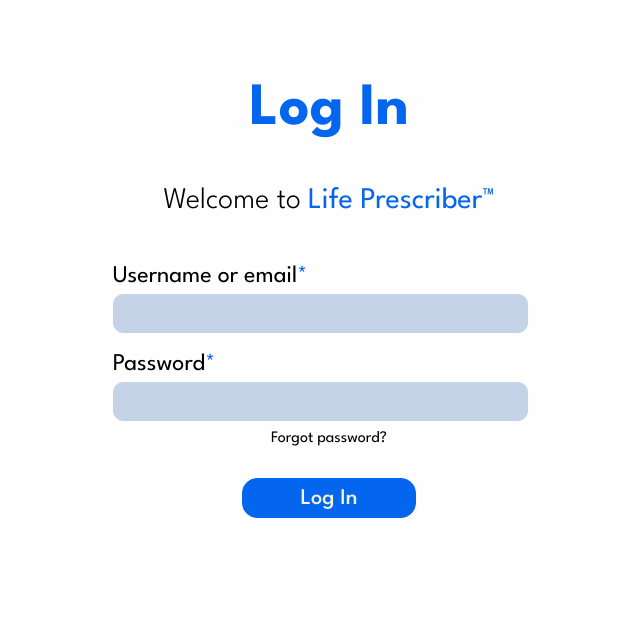
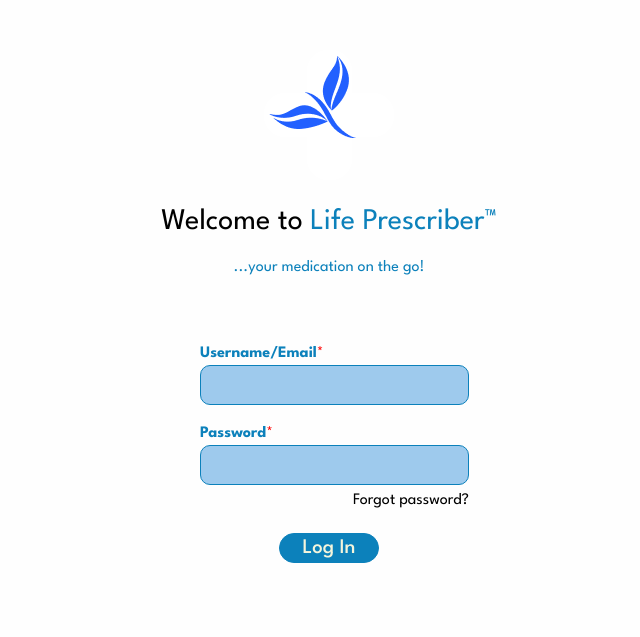
Before and after one commit to olugbeminiyi2000/MedHack_Life_Prescriber, a Django app: page /prescription_ongo/custom_login/ in a window 1280 px wide. Shown: the top 637 px of the page, without its empty margins (311-951 px from the left). Run offline with Django 4.2, Linux system fonts and the light colour scheme; parts of the project's set-up code (start-up, migrations or seed data) failed here and were passed over; some libraries are stand-ins or nearby versions.

Commit message:
custome login styling

```diff
--- a/Life_Prescriber/prescription_ongo/forms2.py
+++ b/Life_Prescriber/prescription_ongo/forms2.py
@@ -9,5 +9,5 @@
         fields = ("first_name", "last_name", "email") + UserCreationForm.Meta.fields
 
 class ClinicUserLoginForm(forms.Form):
-    username_or_email = forms.CharField(max_length=300)
-    password = forms.CharField(widget=forms.PasswordInput)
+    username_or_email = forms.CharField(label='Username/Email', max_length=300)
+    password = forms.CharField(label='Password', widget=forms.PasswordInput)
--- a/Life_Prescriber/prescription_ongo/static/styles/custom_login.css
+++ b/Life_Prescriber/prescription_ongo/static/styles/custom_login.css
@@ -6,91 +6,136 @@
     font-style: normal;
     margin: 0;
     padding: 0;
+    box-sizing: border-box;
 }
 
 body {
     background-color: #fefefeef;
-    min-height: 75vh;
+}
+
+.form-container {
+    display: flex;
+    flex-direction: column;
+    justify-content: center;
+    align-items: center;
+    flex-wrap: wrap;
+    padding: 50px 15px;
+}
+
+#logo-div {
+    display: flex;
+    justify-content: center;
+    align-items: center;
+    flex-wrap: wrap;
+    width: 130px;
+    height: 130px;
+}
+
+#logo {
+    height: 100%;
     width: 100%;
+}
+
+.form-elements {
     display: flex;
     flex-direction: column;
     align-items: center;
-    justify-content: center;
+    padding-top: 20px;
+    padding-bottom: 45px;
+    line-height: 45px;
+    text-align: center;
 }
 
-.form-elements {
-    margin: 50px 0px 50px 0px;
-}
-
-.form-h1 {
-    text-align: center;
-    font-weight: 700;
-    font-size: 60px;
-    color: rgb(4 102 238);
+.form-element p {
+    text-align: end;
 }
 
 .form-elements h2 {
-    text-align: center;
     font-size: 30px;
-    font-weight: 300;
 }
 
 .form-elements span {
-    color: rgb(4 102 238);
+    color: #0c81bb;
+}
+
+.form-elements1 {
+    display: flex;
+    flex-direction: column;
+    align-items: end;
+    flex-wrap: wrap;
+}
+
+#div_id_username_or_email {
+    display: flex;
+    flex-direction: column;
+    justify-content: center;
+    align-items: flex-start;
+    flex-wrap: wrap;
+    padding-top: 15px;
+    line-height: 8px;
+}
+
+#div_id_password {
+    display: flex;
+    flex-direction: column;
+    justify-content: center;
+    align-items: flex-start;
+    flex-wrap: wrap;
+    padding-top: 25px;
+    line-height: 8px;
+}
+
+.mb-3 {
+    padding-right: 10px;
+}
+
+.form-label {
+    font-size: 16px;
+    font-weight: bold;
+    color: #0c81bb;
+}
+
+span.asteriskField {
+    color: red;
 }
 
 input {
-    background: #c4d3e8;
-    min-width: 87%;
-    max-width: 87%;
-    height: 35px;
+    background: #3690d97a;
+    height: 40px;
     font-size: 1.5rem;
-    border: 1px solid rgb(196, 211, 232);
+    border: 1px solid #0c81bb;
     border-radius: 10px;
     outline: none;
     margin-top: 7px;
-    padding: 1px 5px;
+    padding: 1px 8px;
 }
 
-input:focus {
-    border: 1px solid rgb(4 102 238);
-}
-
-.mb-3 {
-    font-size: 1.5rem;
-    margin-left: 31px;
-}
-
-#div_id_username_or_email {
-    margin-bottom: 20px;
-}
-
-#div_id_password.mb-3 {
-    padding-bottom: 10px;
+.form-control {
+    width: 100%;
 }
 
 #forgot-password {
-    text-align: center;
+    padding-top: 8px;
+    padding-right: 10px;
 }
-
 #forgot-password a {
     text-decoration: none;
     color: black;
 }
 
 #signin_custom {
-    height: 40px;
-    width: 35%;
-    margin-top: 32px;
-    border: 1px solid rgb(4 102 238);
-    border-radius: 15px;
-    background: rgb(4 102 238);
-    font-size: 1.4rem;
+    height: 30px;
+    width: 100px;
+    border: 1px solid #0c81bb;
+    border-radius: 18px;
+    background: #0c81bb;
+    font-size: 1.3rem;
     font-weight: 500;
     color: beige;
 }
 
 #signin-button {
+    padding: 25px 100px;
     text-align: center;
 }
 
@@ -99,7 +144,7 @@
 .messages {
     height: 80px;
     background-color: #d6ffcd;
-    width:100%;
+    width: 100%;
     text-align: center;
     border-radius: 27px;
 }
@@ -110,7 +155,3 @@
     align-items: center;
     height: inherit;
 }
-
-/* .font-bold {
-    margin-right: 4px;
-} */
--- a/Life_Prescriber/prescription_ongo/templates/prescription_ongo/custom_home.html
+++ b/Life_Prescriber/prescription_ongo/templates/prescription_ongo/custom_home.html
@@ -40,7 +40,7 @@
                     <i class="fa-solid fa-hospital"></i>
                 </div>
                 <div id="hospital-text">
-                    <p><span id="parent">Parent Organization</span><br><span id="parent1">{{ custom_logged_user.medical_institution }}</span></p>
+                    <p><span id="parent">Organization</span><br><span id="parent1">{{ custom_logged_user.medical_institution }}</span></p>
                 </div>
             </div>
             <div id="uid">
@@ -60,7 +60,7 @@
             <div id="inner-nav">
                 <a href="{% url 'prescription:change_prescribe' %}"><i class="fa-solid fa-prescription-bottle"></i></a>
             </div>
-            <div id="inner-nav">
+            <div id="inner-nav1">
                 <a href="{% url 'prescription:custom_logout' %}"><i class="fa-solid fa-right-from-bracket"></i></a>
             </div>
         </div>
--- a/Life_Prescriber/prescription_ongo/templates/prescription_ongo/custom_login.html
+++ b/Life_Prescriber/prescription_ongo/templates/prescription_ongo/custom_login.html
@@ -19,16 +19,21 @@
         <p>{{ error_message }}</p>
     </div>
     {% endif %}
-    <div class="container">
+
     <div class="form-container">
         {% load crispy_forms_tags %}
-            <div class="form-elements">
-                <h1 class="form-h1">Log In</h1>
+        <div id="logo-div">
+            <img src="{% static '/images/logo_placeholder.png' %}" alt="logo" id="logo">
         </div>
         <div class="form-elements">
+            <div>
                 <h2>Welcome to <span>Life Prescriber™</span></h2>
             </div>
-            <form class="form-elements" method="post" action="{% url 'prescription:custom_login' %}">
+            <div>
+                <p><span>...your medication on the go!</span></p>
+            </div>
+        </div>
+        <form class="form-elements1" method="post" action="{% url 'prescription:custom_login' %}">
             {% csrf_token %}
             {{ custom_login_form|crispy }}
             <p id="forgot-password">
@@ -45,7 +50,9 @@
             </p>
         </form>
     </div>
-    </div>
+
+
+
 </body>
 <script>
     const CustomButton = document.querySelector("#signin_custom");
```
Also changed, not shown: Life_Prescriber/prescription_ongo/static/styles/custom_home.css (+164 -3 lines), Life_Prescriber/db.sqlite3, Life_Prescriber/prescription_ongo/static/images/logo_placeholder.png (added). Lines whose indentation alone changed are shown as unchanged.
